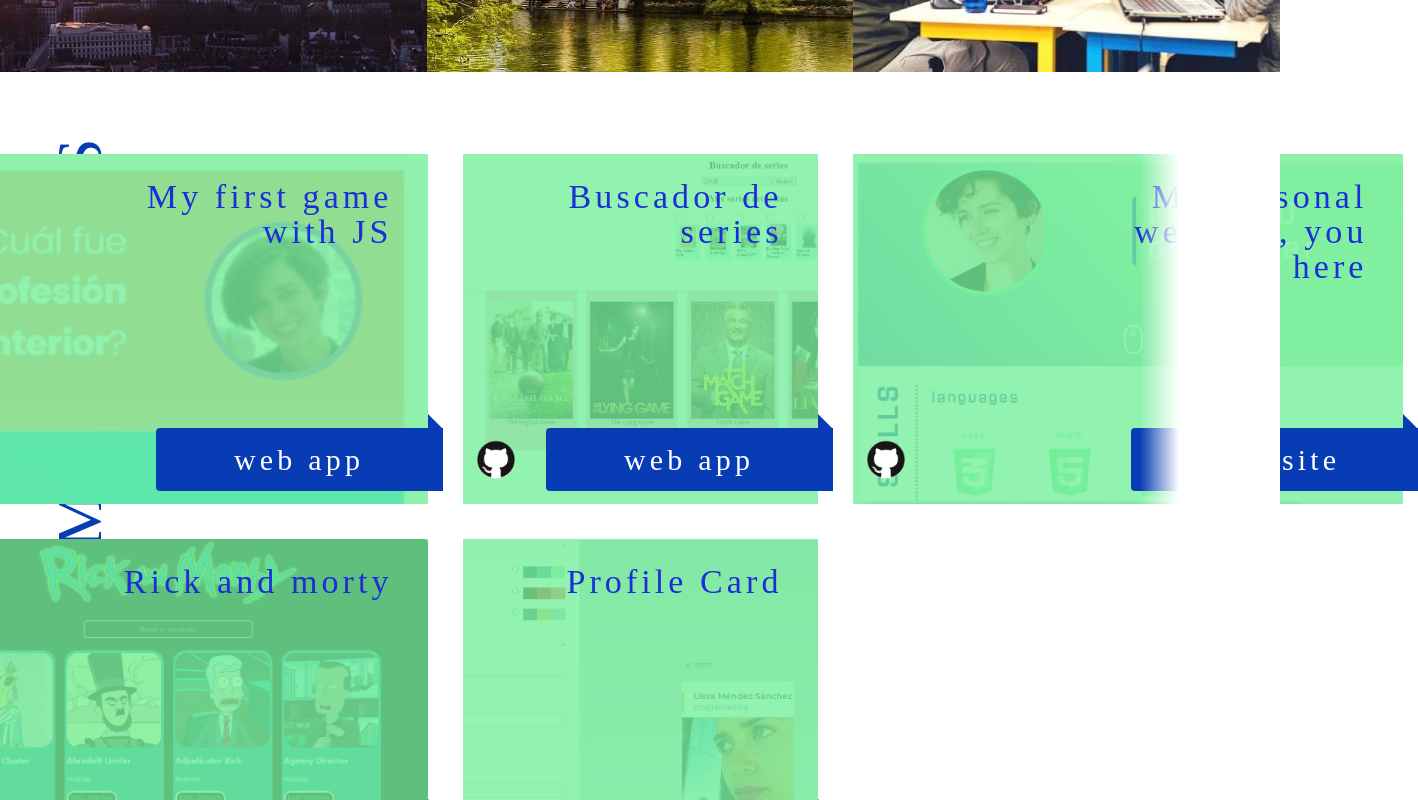
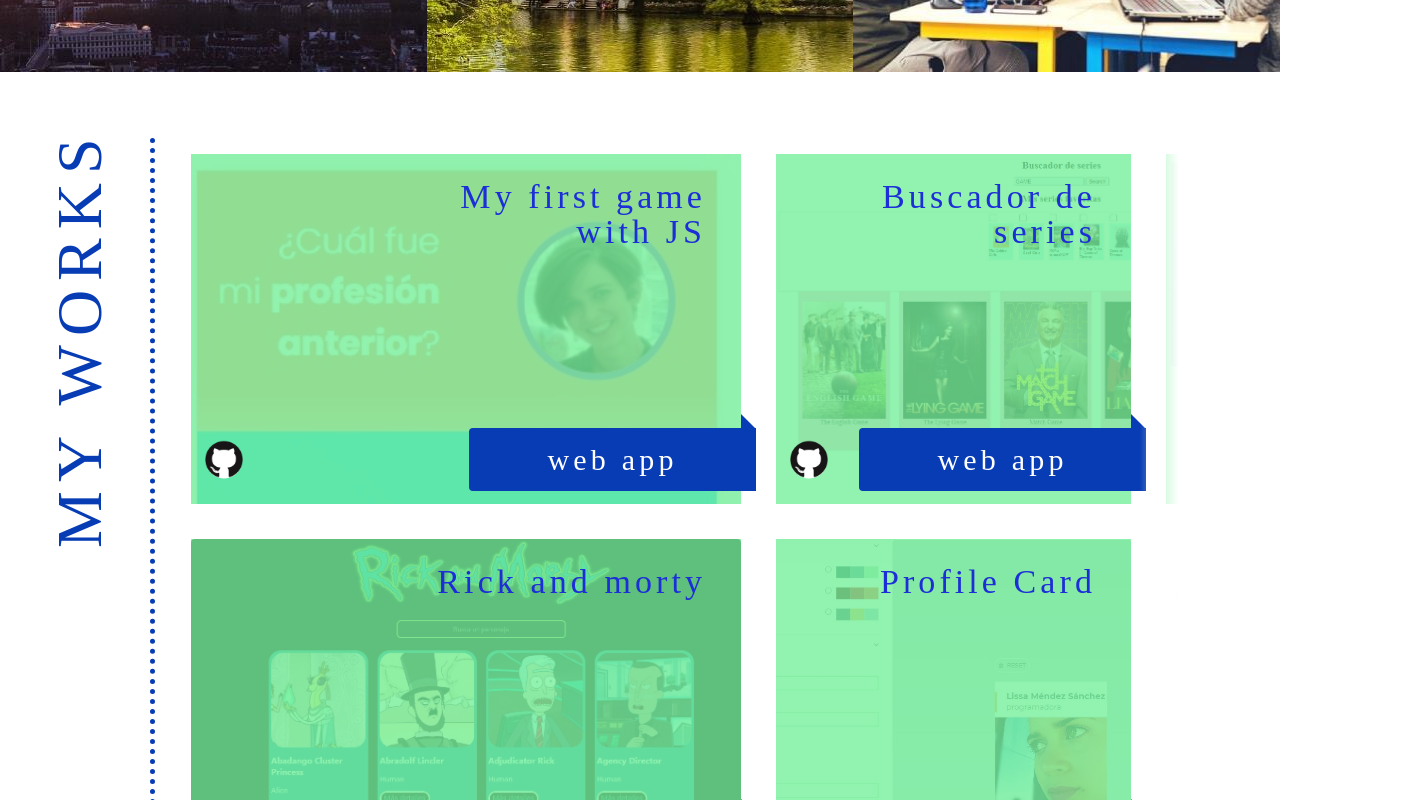
Before and after one commit to lissms/personal-site-project, a React (Create React App) app: page / in a window 1280 px wide. Shown: the part 2260-3060 px from the top of the page, 1418 px wide, since content can reach past the window. Built offline with nearby package versions, Linux system fonts and the light colour scheme; a web font is replaced by a local one.

Commit message:
add laptop myworks styles

```diff
--- a/src/component/my-works/myWorks.styled.js
+++ b/src/component/my-works/myWorks.styled.js
@@ -38,6 +38,15 @@
 export const MyWorksContainer = styled.div`
   display: flex;
   justify-content: center;
+  @media all and (min-width: 1200px) {
+    display: flex;
+    flex-direction: column;
+    justify-content: space-around;
+    padding-left: 36px;
+    border-left: dotted #073cb4 5px;
+    overflow: hidden;
+    margin-left: 100px;
+  }
 `;
 
 /* _______________-- */
```
Also changed, not shown: 1 other file (tests, documents, lock files or other folders).
